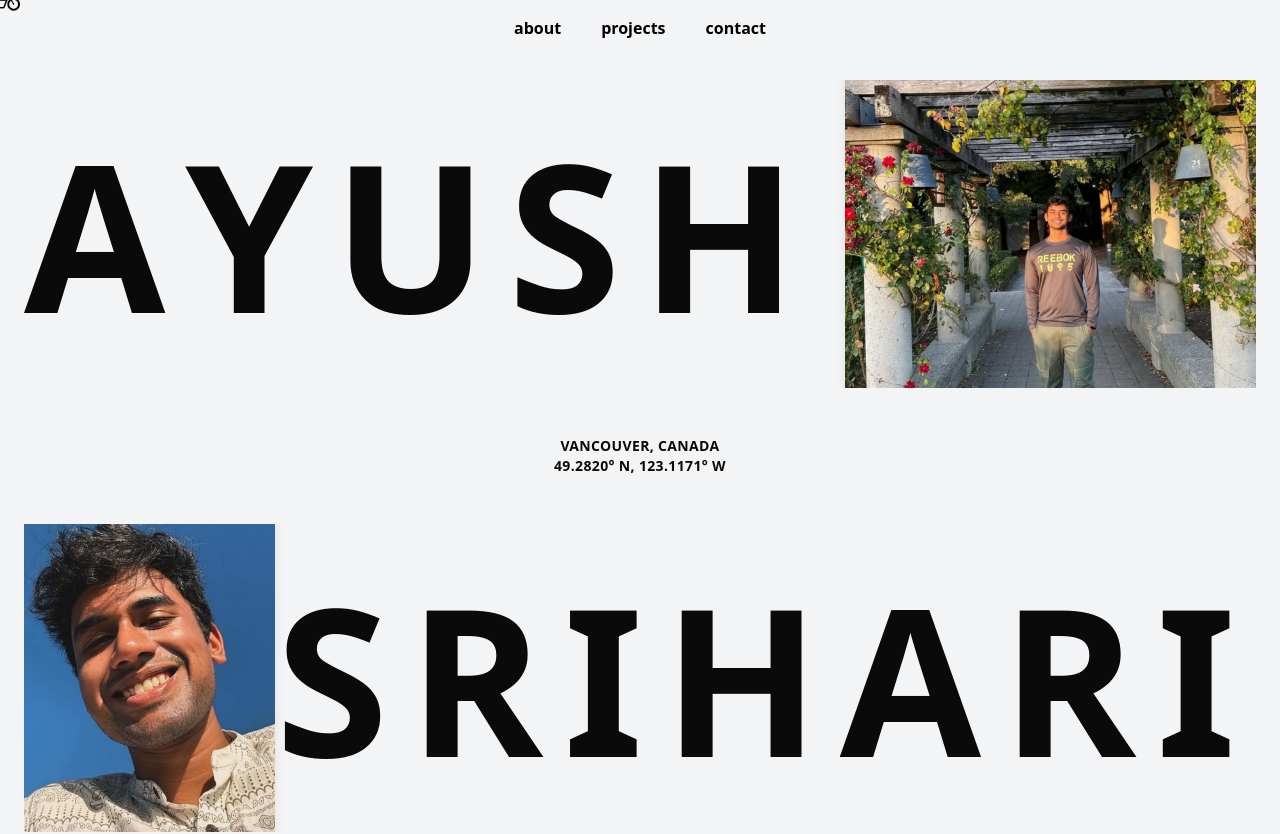
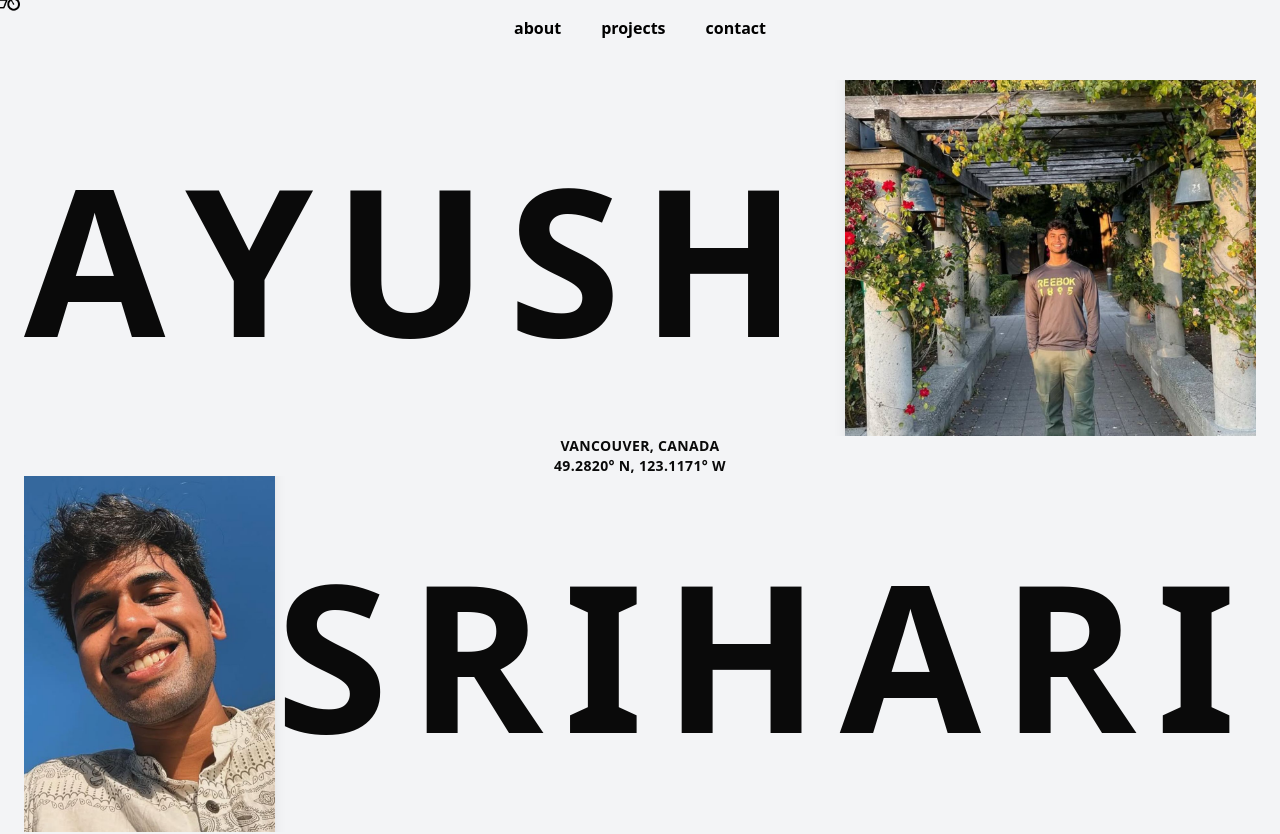
Before and after one commit to gracetownland/Portfolio, a React (Vite) app in the folder portfolio/: page / in a window 1280 px wide. Shown: the top 834 px of the page. Built offline with nearby package versions, Linux system fonts and the light colour scheme.

Commit message:
hero page fixes

```diff
--- a/portfolio/src/HeroSection.tsx
+++ b/portfolio/src/HeroSection.tsx
@@ -25,10 +25,10 @@ const HoverText: React.FC<{ text: string }> = ({ text }) => {
 
 const HeroSection: React.FC = () => {
   return (
-    <section className="flex flex-col items-center justify-center w-screen h-screen bg-gray-100 p-6 space-y-12">
+    <section className="flex flex-col items-center justify-center w-screen h-screen bg-gray-100 p-6 space-y-12 ">
 
       {/* First Row: AYUSH + Image */}
-      <div className="flex w-full max-w-full items-center overflow-hidden">
+      <div className="flex w-full max-w-full items-center overflow-hidden m-0">
         {/* AYUSH (Left - 2/3 of the space) */}
         <div className="flex-[2] text-left">
           <h1
@@ -49,7 +49,7 @@ const HeroSection: React.FC = () => {
       </div>
 
       {/* Middle Section: Vancouver, Canada */}
-      <div className="flex justify-center w-full">
+     <div className="flex justify-center w-full m-0">
         <p className="text-sm font-bold text-[#0A0A0A] uppercase tracking-wide text-center">
           VANCOUVER, CANADA <br /> 49.2820° N, 123.1171° W
         </p>
```
